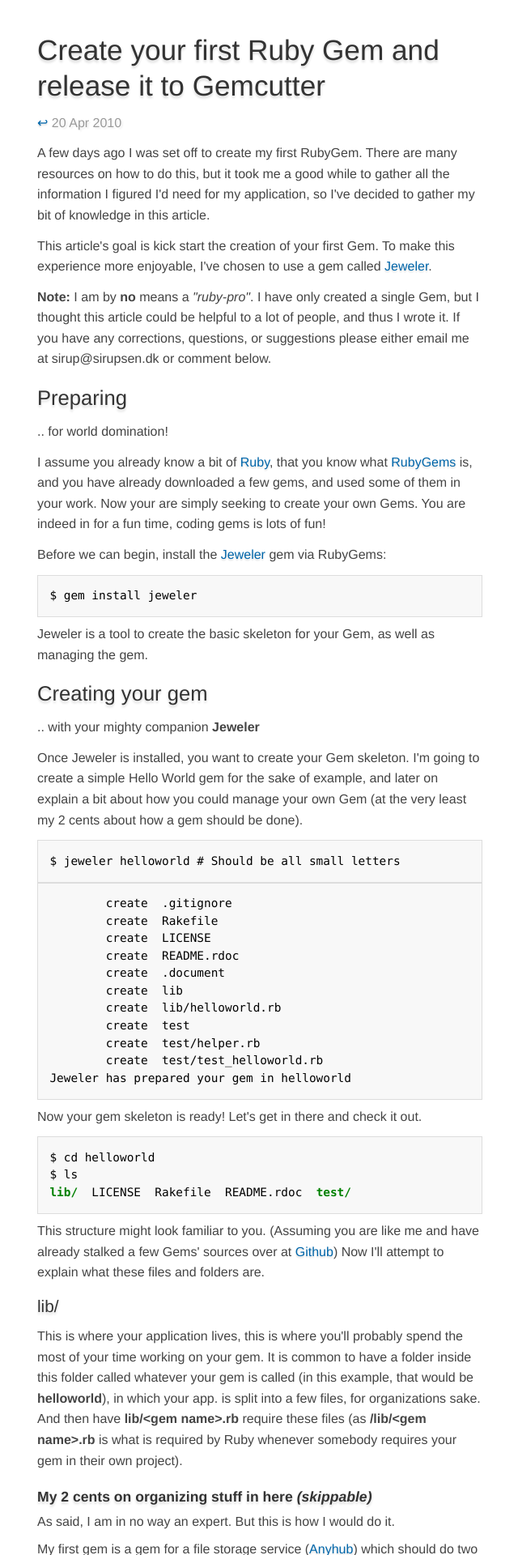
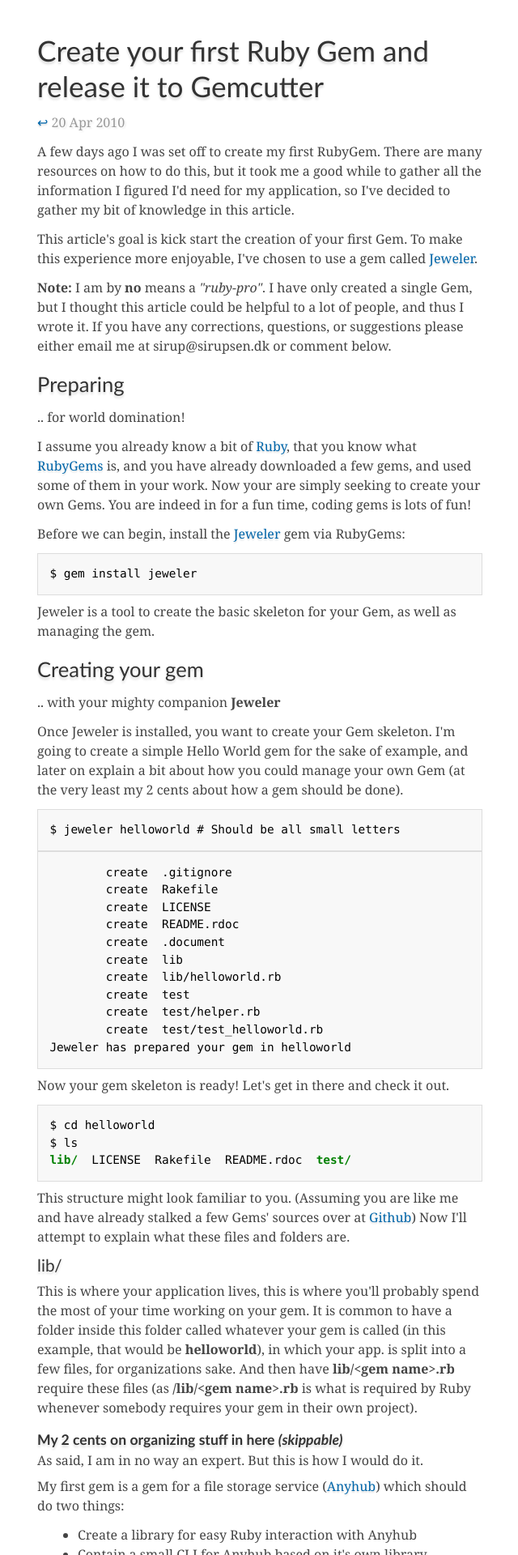
Before and after one commit to igor47/blog, a Jekyll site: the page built from _posts/2010-04-20-create-your-first-ruby-gem-and-release-it-to-gemcutter.html, in a window 1280 px wide. Shown: the top 1920 px of the page at 81% size, without its empty margins (319-959 px from the left). Built offline with Jekyll 4.4.1, drawn with Linux system fonts in a browser that asks for light colours.

Commit message:
Serif fonts, looks cooler

```diff
--- a/static/css/style.css
+++ b/static/css/style.css
@@ -2,9 +2,10 @@
 
 body {
   background: #fff;
-  font-family: Helvetica, Arial, Verdana, sans-serif;
+  /*font-family: Helvetica, Arial, Verdana, sans-serif;*/
+  font: 1em/1.5em "Minion Pro", Georgia, serif;
   font-size: 16px;
-  line-height: 1.6;
+  line-height: 24px;
   background: #fff;
   margin: 0;
   color: #444;
@@ -13,6 +14,11 @@
 h1, h2, h3, h4, h5, h6 {
   color: #333;
   text-shadow: 0px 3px 3px #ddd;
+  font-family: "Trebuchet MS", "Tahoma","Helvetica","Arial",sans-serif;
+  letter-spacing: 0px;
+  word-spacing: 0px;
+  font-weight: normal;
+  line-height:1.1em;
 }
 
 h1 {
```
